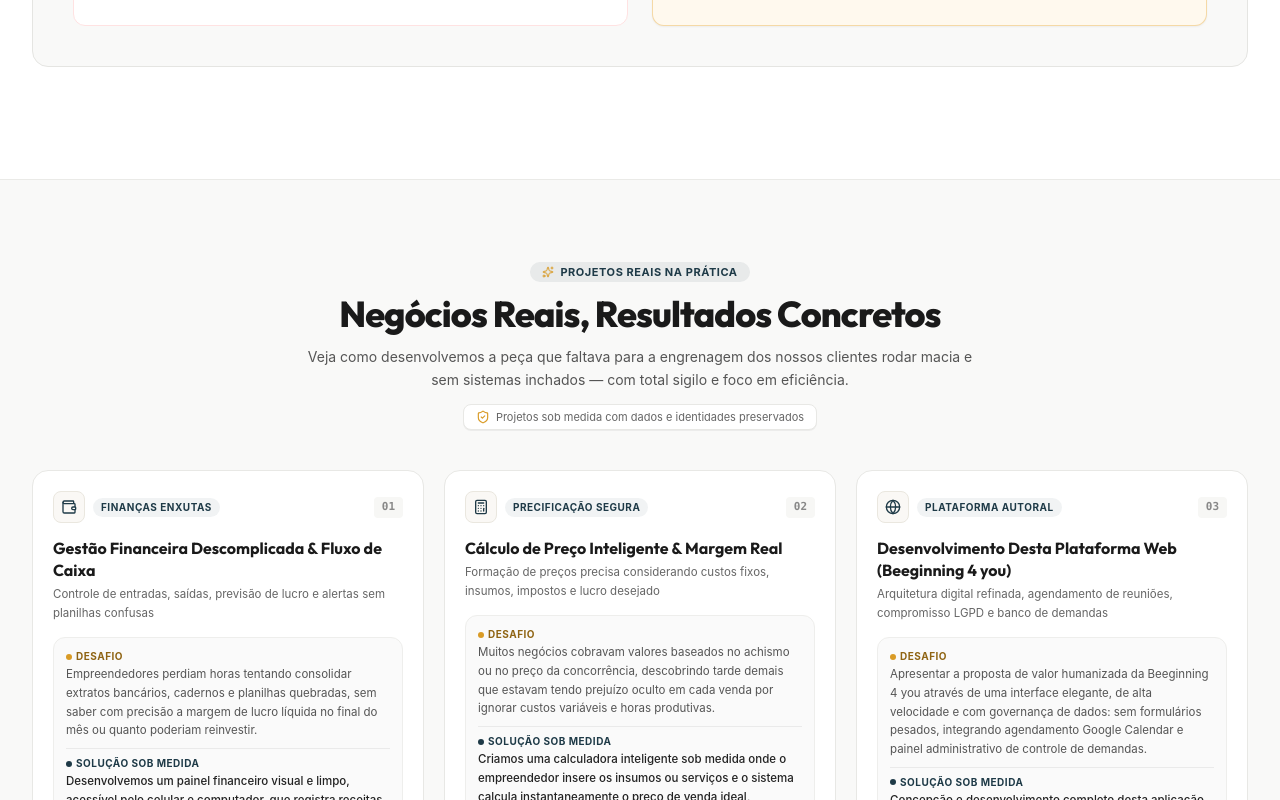
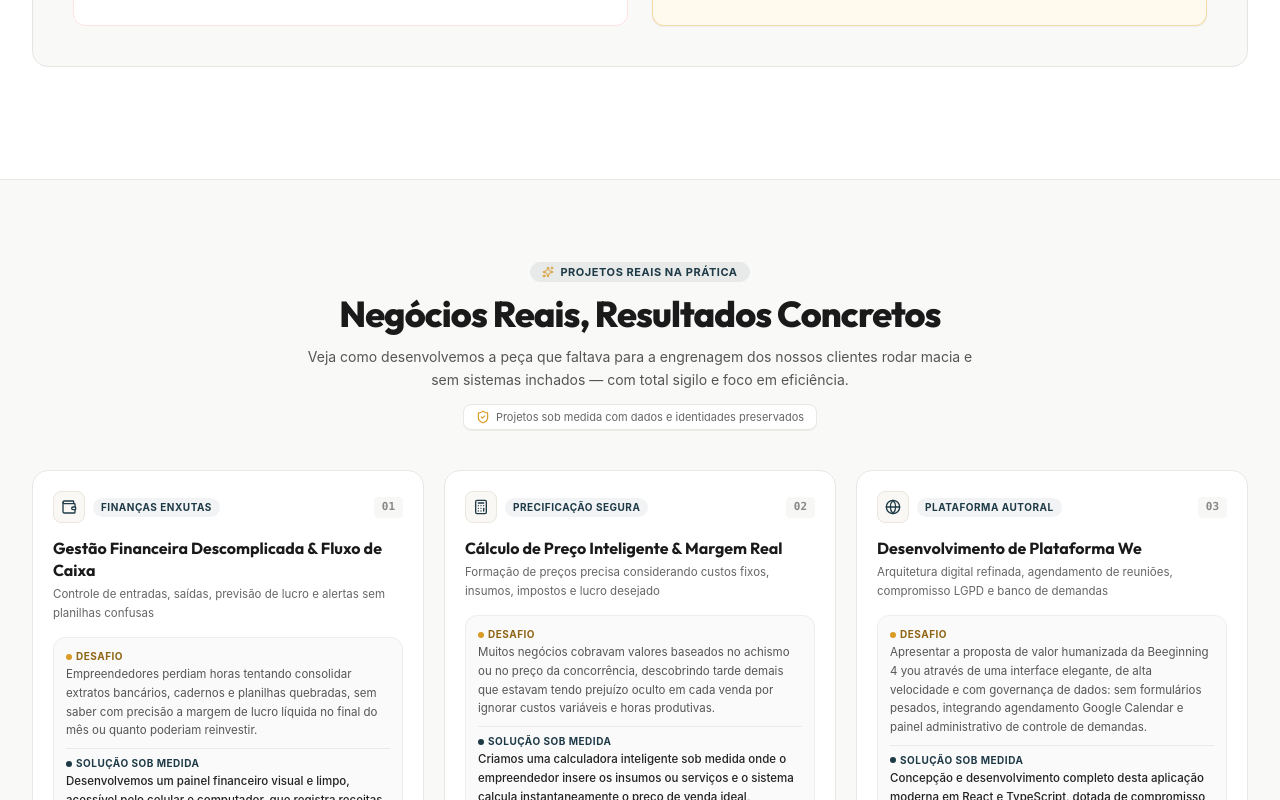
Before and after one commit to reginahelena1980-beep/Beeginning4you, a React (Vite) app: page / in a window 1280 px wide. Shown: the part 11200-12000 px from the top of the page. Built offline with nearby package versions, Linux system fonts and the light colour scheme; no server answers; the database is empty; a web font is replaced by a local one.

Commit message:
style: simplify project title in content data
Update the project title for the 'desenvolvimento-desta-pagina' entry to a more concise format in both Portuguese and English.

```diff
--- a/src/data/content.ts
+++ b/src/data/content.ts
@@ -87,7 +87,7 @@ export const REAL_PROJECT_EXAMPLES: RealProjectExample[] = [
   },
   {
     id: 'desenvolvimento-desta-pagina',
-    title: 'Desenvolvimento Desta Plataforma Web (Beeginning 4 you)',
+    title: 'Desenvolvimento de Plataforma We',
     badge: 'Projeto Real • Plataforma Autoral',
     tagline: 'Arquitetura digital refinada, agendamento de reuniões, compromisso LGPD e banco de demandas',
     iconName: 'Globe',
@@ -445,7 +445,7 @@ export const REAL_PROJECT_EXAMPLES_EN: RealProjectExample[] = [
   },
   {
     id: 'desenvolvimento-desta-pagina',
-    title: 'Development of This Web Platform (Beeginning 4 you)',
+    title: 'Development of Web Platform',
     badge: 'Real Project • Custom Platform',
     tagline: 'Refined digital architecture, appointment booking, privacy compliance, and intake desk',
     iconName: 'Globe',
```
Also changed, not shown: 1 other file (tests, documents, lock files or other folders).
